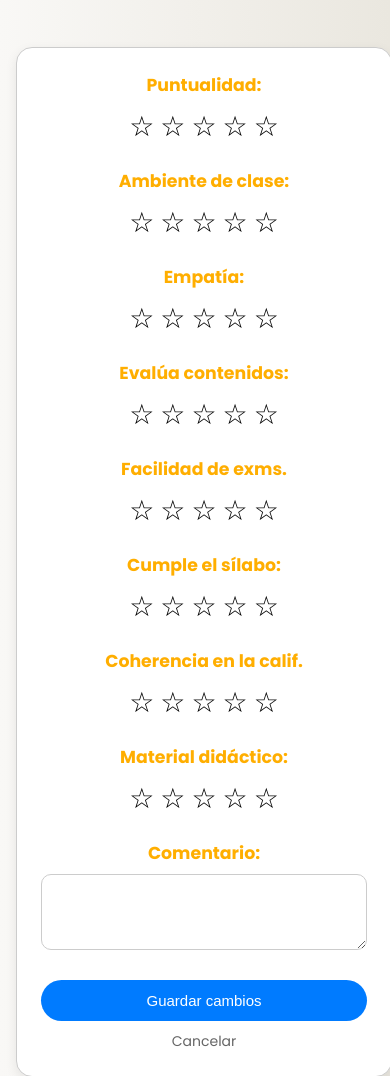
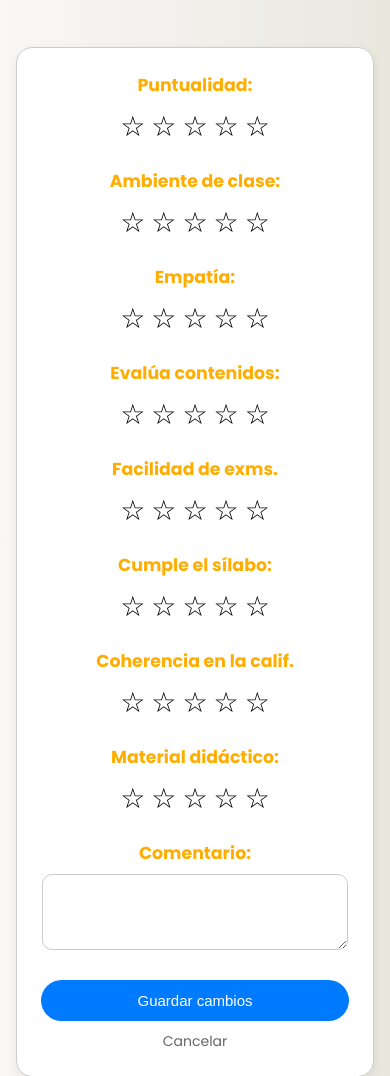
Before and after one commit to SantiagoRamEs/MiFQIQ-dev, a Django app: template professors_fqiq/templates/edit_grade.html in a window 390 px wide. Shown: the part 303-1379 px from the top of the page. Run offline with Django 5.2, Linux system fonts and the light colour scheme; the template is opened without the code that fills it: values that come from a table or form of the project are taken from there, others are empty; data comes from the database, SQL or seed files in the repository; some web fonts are replaced.

Commit message:
Update create_grade.css

```diff
--- a/static/css/create_grade.css
+++ b/static/css/create_grade.css
@@ -116,7 +116,7 @@ textarea {
     width: 340px;
   }
   textarea {
-    width: 300px;
+    width: 280px;
   }
 
   .description-container {
```
